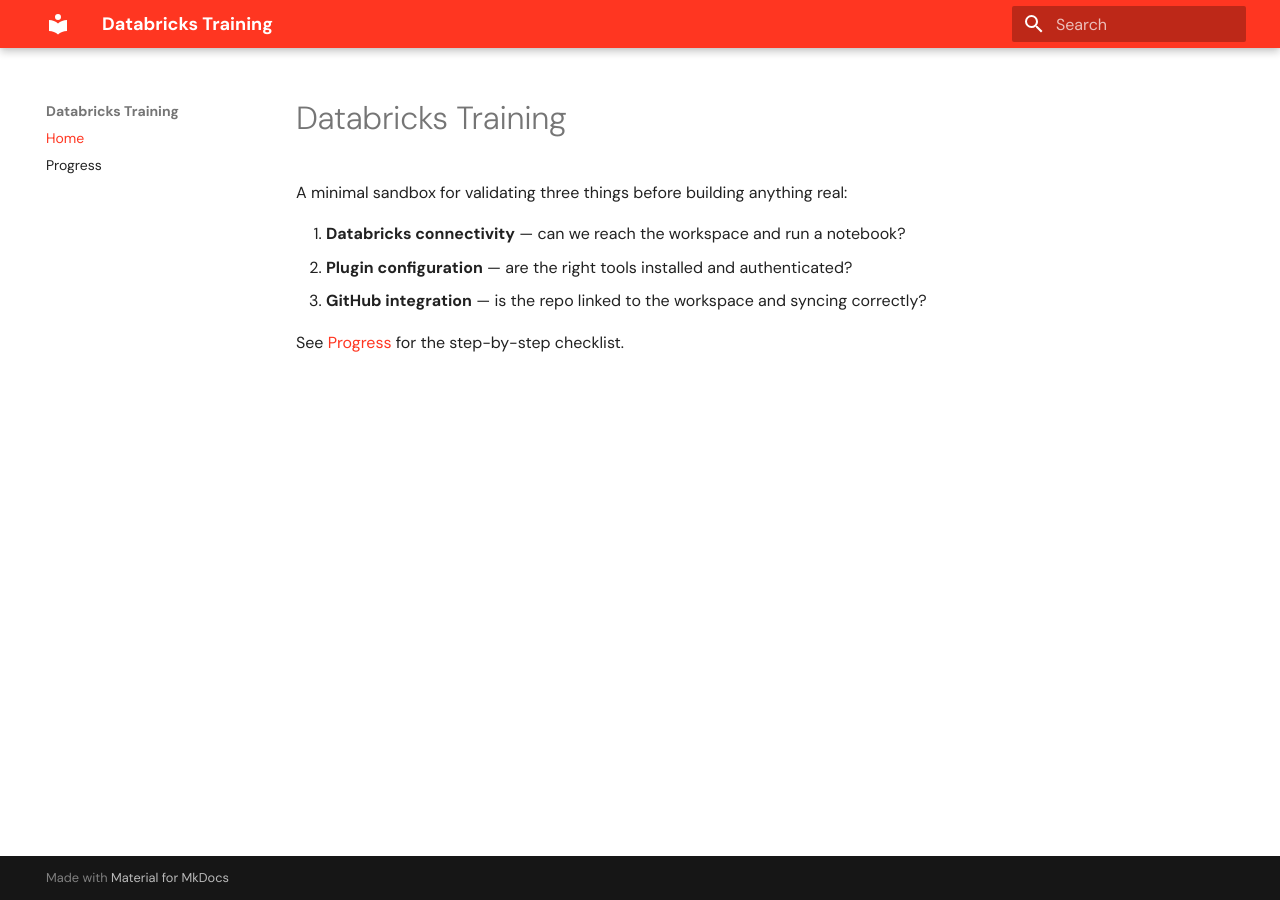
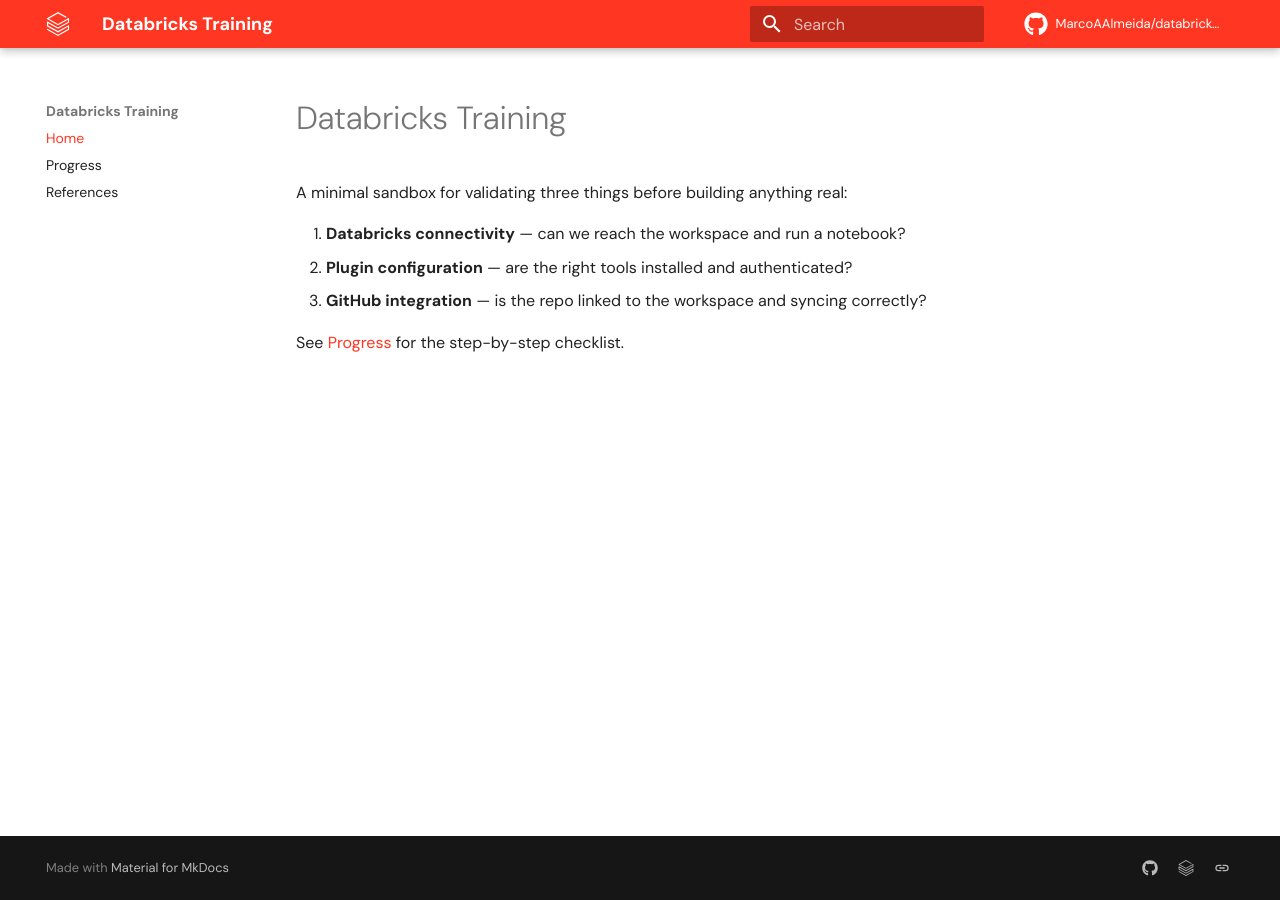
Before and after one commit to MarcoAAlmeida/databricker-training, an MkDocs documentation site: the page built from docs/index.md, in a window 1280 px wide. Built offline with MkDocs 1.6.1 and Material for MkDocs 9.7.7, drawn with Linux system fonts in a browser that asks for light colours; some web fonts are replaced; comment, search, counter and statistics services are not loaded.

Commit message:
add icon libraries, social links, and references page

```diff
--- a/mkdocs.yml
+++ b/mkdocs.yml
@@ -1,6 +1,8 @@
 site_name: Databricks Training
 site_description: Hands-on Databricks training — connectivity, plugin setup, and GitHub integration
 site_url: https://marcoaalmeida.github.io/databricker-training/
+repo_url: https://github.com/MarcoAAlmeida/databricker-training
+repo_name: MarcoAAlmeida/databricker-training
 
 theme:
   name: material
@@ -10,12 +12,37 @@ theme:
   font:
     text: DM Sans
     code: DM Mono
+  icon:
+    logo: simple/databricks
+    repo: fontawesome/brands/github
+  features:
+    - navigation.instant
+    - navigation.top
 
 extra_css:
   - stylesheets/databricks.css
 
+markdown_extensions:
+  - attr_list
+  - pymdownx.emoji:
+      emoji_index: !!python/name:material.extensions.emoji.twemoji
+      emoji_generator: !!python/name:material.extensions.emoji.to_svg
+
+extra:
+  social:
+    - icon: fontawesome/brands/github
+      link: https://github.com/MarcoAAlmeida/databricker-training
+      name: GitHub repo
+    - icon: simple/databricks
+      link: https://dbc-dd629f8f-2581.cloud.databricks.com
+      name: Databricks workspace
+    - icon: simple/amazonaws
+      link: https://us-east-2.console.aws.amazon.com/console/home?region=us-east-2
+      name: AWS Console
+
 nav:
   - Home: index.md
   - Progress: progress.md
+  - References: references.md
 
 docs_dir: docs
```
Also changed, not shown: docs/references.md (added, +17 -0 lines).
